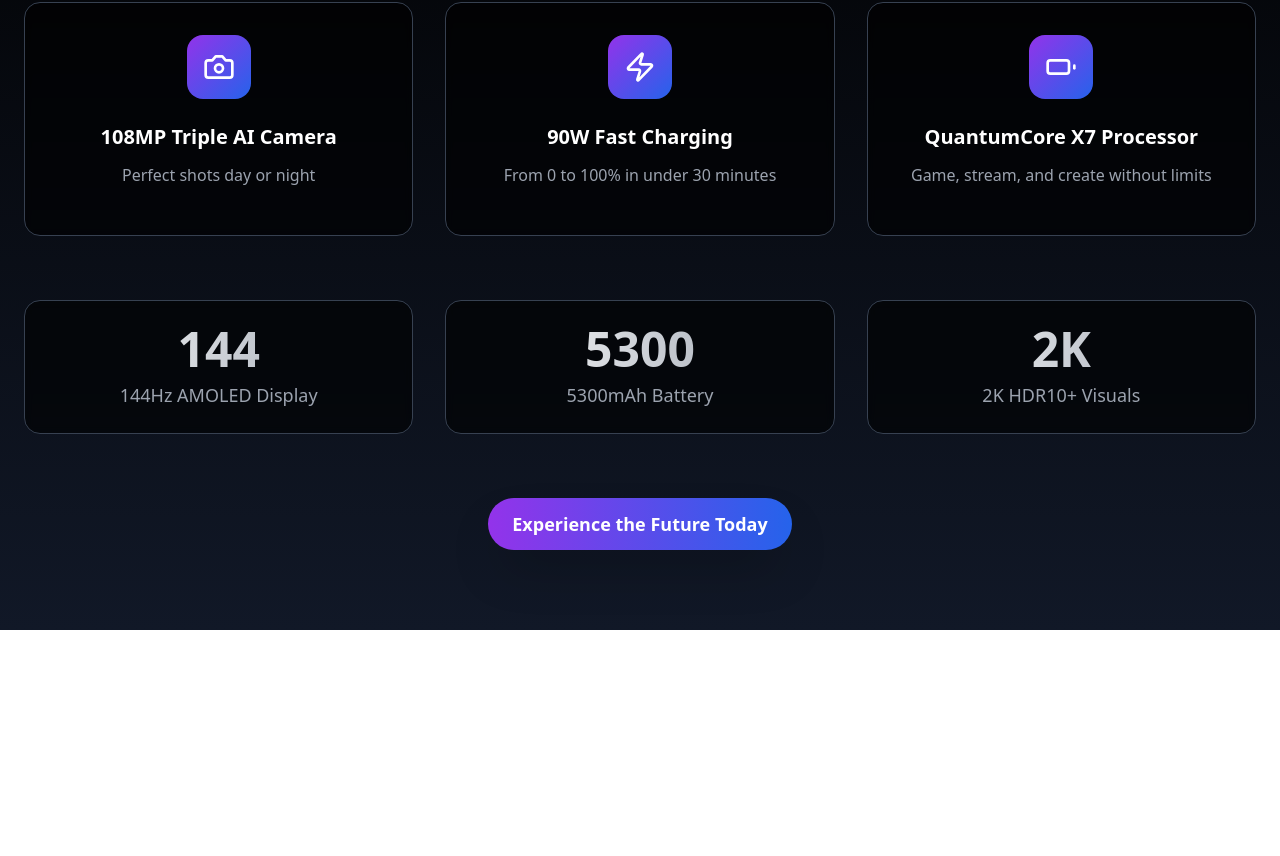
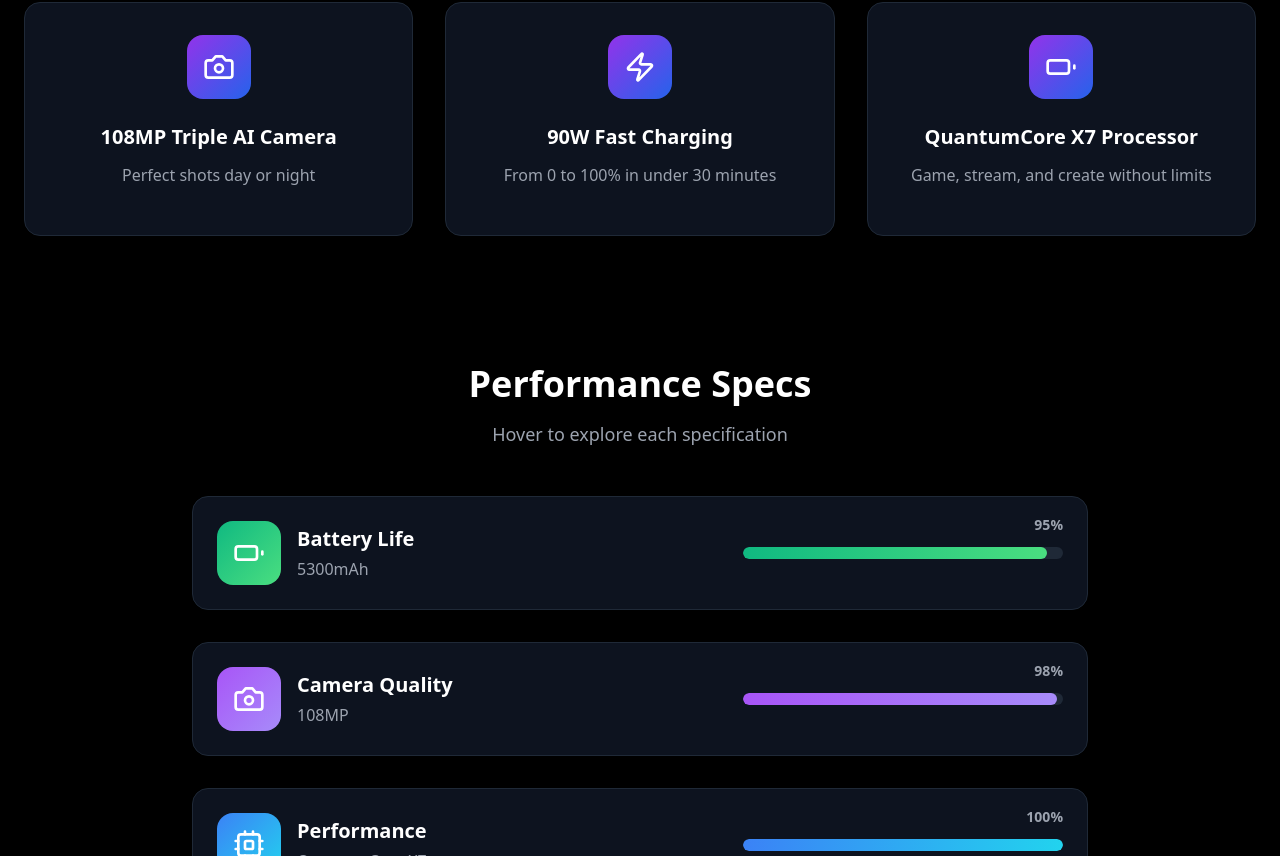
Before and after one commit to negryash/aurarn14, a React (Vite) app: page / in a window 1280 px wide. Shown: the part 1944-2800 px from the top of the page. Before the commit the page ends 2574 px from the top, so only its background shows below. Built offline with nearby package versions, Linux system fonts and the light colour scheme.

Commit message:
Refactor: Implement interactive spec bars
Redesigned the phone specifications section with interactive characteristic bars, including hover animations, a Midnight Black theme, and visual enhancements.

```diff
--- a/src/components/Features.tsx
+++ b/src/components/Features.tsx
@@ -1,6 +1,7 @@
 
 import { Camera, Battery, Zap } from "lucide-react";
 import { useState } from "react";
+import InteractiveSpecs from "./InteractiveSpecs";
 
 const Features = () => {
   const [hoveredFeature, setHoveredFeature] = useState<number | null>(null);
@@ -26,16 +27,10 @@ const Features = () => {
     }
   ];
 
-  const specs = [
-    { label: "144Hz AMOLED Display", value: "144", unit: "Hz" },
-    { label: "5300mAh Battery", value: "5300", unit: "mAh" },
-    { label: "2K HDR10+ Visuals", value: "2K", unit: "HDR10+" }
-  ];
-
   return (
     <section className="py-20 px-6 relative overflow-hidden">
       {/* Background */}
-      <div className="absolute inset-0 bg-gradient-to-t from-gray-900 to-black"></div>
+      <div className="absolute inset-0 bg-black"></div>
 
       <div className="max-w-7xl mx-auto relative z-10">
         {/* Section Title */}
@@ -55,7 +50,7 @@ const Features = () => {
             return (
               <div
                 key={index}
-                className={`relative p-8 bg-black/60 backdrop-blur-sm rounded-2xl border border-gray-700 transition-all duration-300 hover:scale-105 hover:bg-black/80 cursor-pointer ${
+                className={`relative p-8 bg-gray-900/80 backdrop-blur-sm rounded-2xl border border-gray-800 transition-all duration-300 hover:scale-105 hover:bg-gray-900/90 cursor-pointer ${
                   hoveredFeature === index ? 'shadow-2xl shadow-purple-500/20' : ''
                 }`}
                 onMouseEnter={() => setHoveredFeature(index)}
@@ -87,19 +82,8 @@ const Features = () => {
           })}
         </div>
 
-        {/* Animated Specs Counter */}
-        <div className="grid md:grid-cols-3 gap-8">
-          {specs.map((spec, index) => (
-            <div key={index} className="text-center p-6 bg-black/60 backdrop-blur-sm rounded-2xl border border-gray-700">
-              <div className="text-4xl md:text-5xl font-bold text-transparent bg-clip-text bg-gradient-to-r from-white to-gray-400 mb-2">
-                {spec.value}
-              </div>
-              <div className="text-lg text-gray-400 font-medium">
-                {spec.label}
-              </div>
-            </div>
-          ))}
-        </div>
+        {/* Interactive Specs Section */}
+        <InteractiveSpecs />
 
         {/* Final CTA */}
         <div className="text-center mt-16">
--- /dev/null
+++ b/src/components/InteractiveSpecs.tsx
@@ -0,0 +1,150 @@
+
+import { useState } from "react";
+import { Battery, Camera, Cpu } from "lucide-react";
+
+const InteractiveSpecs = () => {
+  const [hoveredSpec, setHoveredSpec] = useState<number | null>(null);
+
+  const specs = [
+    {
+      icon: Battery,
+      title: "Battery Life",
+      value: "5300mAh",
+      percentage: 95,
+      color: "from-emerald-500 to-green-400",
+      glowColor: "shadow-emerald-500/50",
+      hoverText: "All-day power with intelligent optimization"
+    },
+    {
+      icon: Camera,
+      title: "Camera Quality",
+      value: "108MP",
+      percentage: 98,
+      color: "from-purple-500 to-violet-400",
+      glowColor: "shadow-purple-500/50",
+      hoverText: "Professional photography with AI enhancement"
+    },
+    {
+      icon: Cpu,
+      title: "Performance",
+      value: "QuantumCore X7",
+      percentage: 100,
+      color: "from-blue-500 to-cyan-400",
+      glowColor: "shadow-blue-500/50",
+      hoverText: "Lightning-fast processing and gaming"
+    }
+  ];
+
+  return (
+    <section className="py-16 px-6 bg-black">
+      <div className="max-w-4xl mx-auto">
+        {/* Section Title */}
+        <div className="text-center mb-12">
+          <h3 className="text-4xl font-bold text-white mb-4">
+            Performance Specs
+          </h3>
+          <p className="text-gray-400 text-lg">
+            Hover to explore each specification
+          </p>
+        </div>
+
+        {/* Interactive Specs Grid */}
+        <div className="space-y-8">
+          {specs.map((spec, index) => {
+            const IconComponent = spec.icon;
+            const isHovered = hoveredSpec === index;
+
+            return (
+              <div
+                key={index}
+                className={`relative p-6 bg-gray-900/80 backdrop-blur-sm rounded-2xl border border-gray-800 transition-all duration-500 cursor-pointer group hover:scale-[1.02] ${
+                  isHovered ? `shadow-2xl ${spec.glowColor}` : 'shadow-lg shadow-black/20'
+                }`}
+                onMouseEnter={() => setHoveredSpec(index)}
+                onMouseLeave={() => setHoveredSpec(null)}
+              >
+                {/* Background Glow Effect */}
+                <div className={`absolute inset-0 rounded-2xl bg-gradient-to-r ${spec.color} opacity-0 group-hover:opacity-10 transition-opacity duration-500`}></div>
+
+                <div className="relative z-10 flex items-center justify-between">
+                  {/* Left Side - Icon and Info */}
+                  <div className="flex items-center space-x-4">
+                    {/* Animated Icon Container */}
+                    <div className={`w-16 h-16 rounded-2xl bg-gradient-to-br ${spec.color} flex items-center justify-center transition-all duration-300 group-hover:scale-110 group-hover:rotate-6`}>
+                      <IconComponent className="w-8 h-8 text-white" />
+                    </div>
+
+                    {/* Spec Info */}
+                    <div className="space-y-1">
+                      <h4 className="text-xl font-semibold text-white transition-all duration-300">
+                        {spec.title}
+                      </h4>
+
+                      {/* Dynamic Text Content */}
+                      <div className="relative h-6 overflow-hidden">
+                        {/* Default Value */}
+                        <p className={`text-gray-400 font-medium transition-all duration-300 ${
+                          isHovered ? 'opacity-0 translate-y-[-100%]' : 'opacity-100 translate-y-0'
+                        }`}>
+                          {spec.value}
+                        </p>
+
+                        {/* Hover Text */}
+                        <p className={`absolute top-0 left-0 text-gray-300 font-medium transition-all duration-300 ${
+                          isHovered ? 'opacity-100 translate-y-0' : 'opacity-0 translate-y-full'
+                        }`}>
+                          {spec.hoverText}
+                        </p>
+                      </div>
+                    </div>
+                  </div>
+
+                  {/* Right Side - Progress Bar */}
+                  <div className="flex-1 max-w-xs ml-8">
+                    <div className="relative">
+                      {/* Background Bar */}
+                      <div className="w-full h-3 bg-gray-800 rounded-full overflow-hidden">
+                        {/* Progress Fill */}
+                        <div
+                          className={`h-full bg-gradient-to-r ${spec.color} rounded-full transition-all duration-700 ease-out ${
+                            isHovered ? 'shadow-lg' : ''
+                          }`}
+                          style={{
+                            width: `${spec.percentage}%`,
+                            transform: isHovered ? 'scaleY(1.2)' : 'scaleY(1)'
+                          }}
+                        />
+                      </div>
+
+                      {/* Percentage Label */}
+                      <div className={`absolute -top-8 right-0 text-sm font-bold transition-all duration-300 ${
+                        isHovered ? `text-transparent bg-clip-text bg-gradient-to-r ${spec.color}` : 'text-gray-400'
+                      }`}>
+                        {spec.percentage}%
+                      </div>
+                    </div>
+                  </div>
+                </div>
+
+                {/* Animated Glow Line */}
+                <div className={`absolute bottom-0 left-0 h-1 bg-gradient-to-r ${spec.color} rounded-full transition-all duration-500 ${
+                  isHovered ? 'w-full opacity-100' : 'w-0 opacity-0'
+                }`}></div>
+              </div>
+            );
+          })}
+        </div>
+
+        {/* Bottom Accent */}
+        <div className="mt-12 text-center">
+          <div className="inline-flex items-center space-x-2 text-gray-500 text-sm">
+            <div className="w-2 h-2 bg-gradient-to-r from-purple-500 to-blue-500 rounded-full animate-pulse"></div>
+            <span>Real-time performance metrics</span>
+          </div>
+        </div>
+      </div>
+    </section>
+  );
+};
+
+export default InteractiveSpecs;
```
